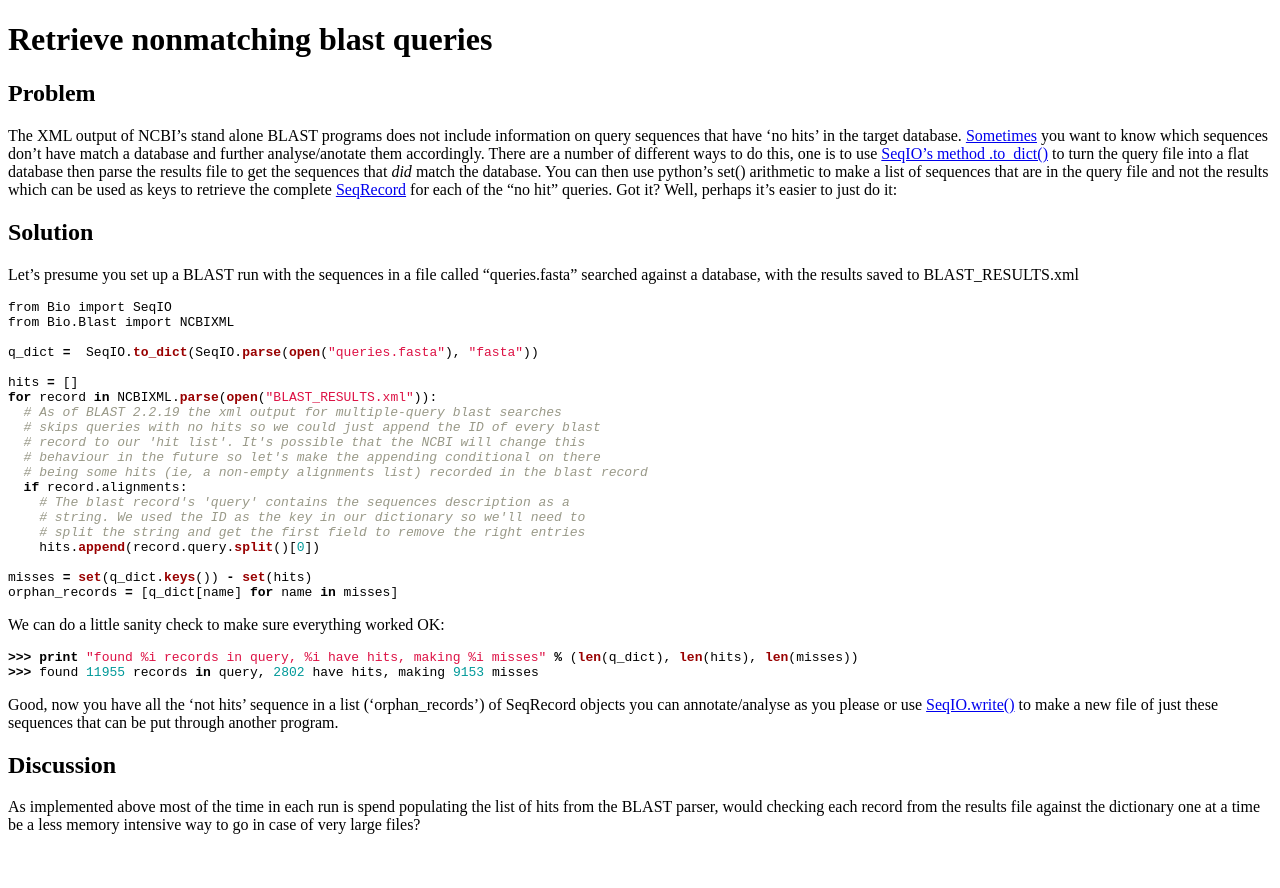
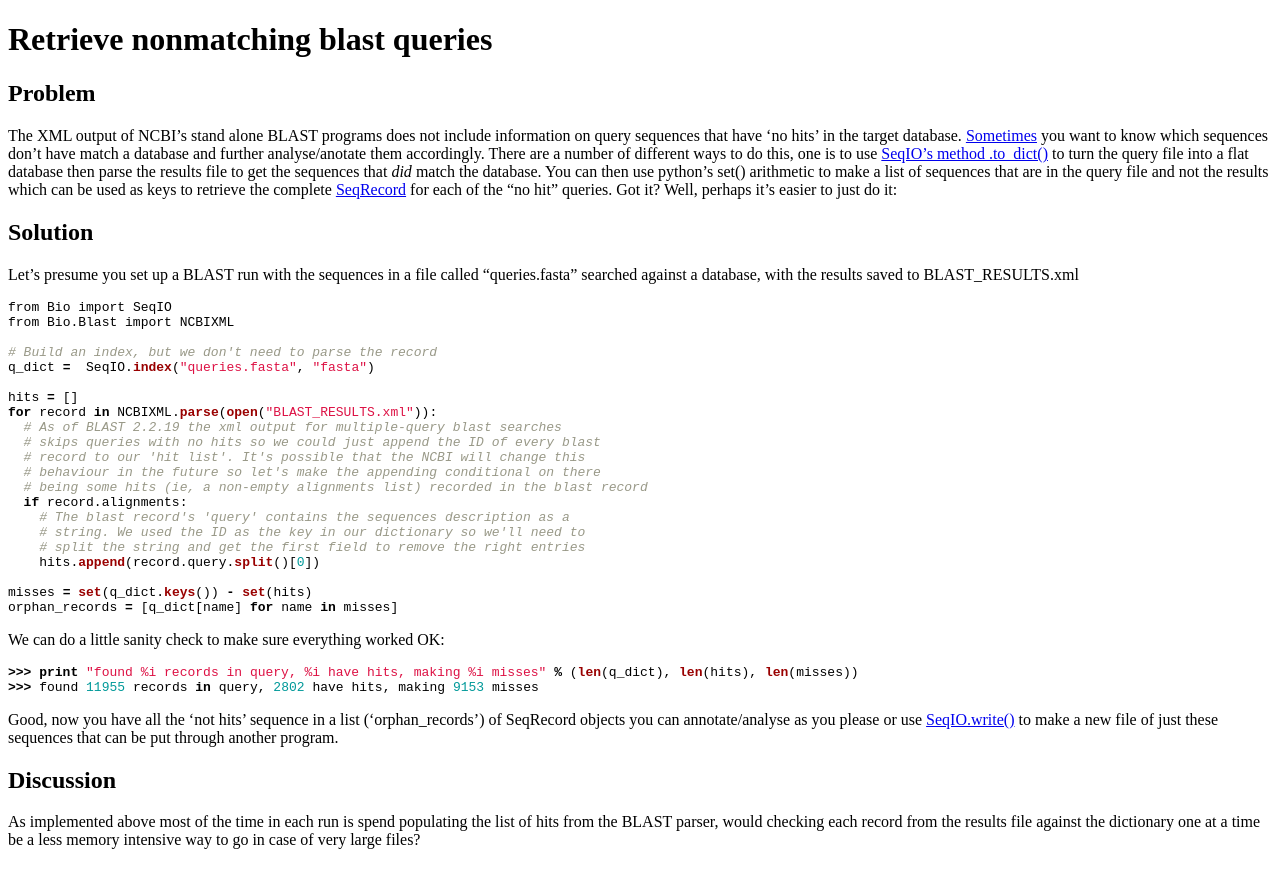
Before and after one commit to biopython/biopython.github.io, a Jekyll site: the page built from wiki/Retrieve_nonmatching_blast_queries.md, in a window 1280 px wide. Shown: the top 888 px of the page. Built offline with Jekyll 4.4.1, drawn with Linux system fonts in a browser that asks for light colours.

Commit message:
/* Solution */ Using SeqIO.to_dict(SeqIO.parse(...))) slow and puts everything in memory

```diff
--- a/wiki/Retrieve_nonmatching_blast_queries.md
+++ b/wiki/Retrieve_nonmatching_blast_queries.md
@@ -33,7 +33,8 @@ BLAST\_RESULTS.xml
 from Bio import SeqIO
 from Bio.Blast import NCBIXML
 
-q_dict =  SeqIO.to_dict(SeqIO.parse(open("queries.fasta"), "fasta"))
+# Build an index, but we don't need to parse the record
+q_dict =  SeqIO.index("queries.fasta", "fasta")
 
 hits = []
 for record in NCBIXML.parse(open("BLAST_RESULTS.xml")):
```
Also changed, not shown: 1 other file.
